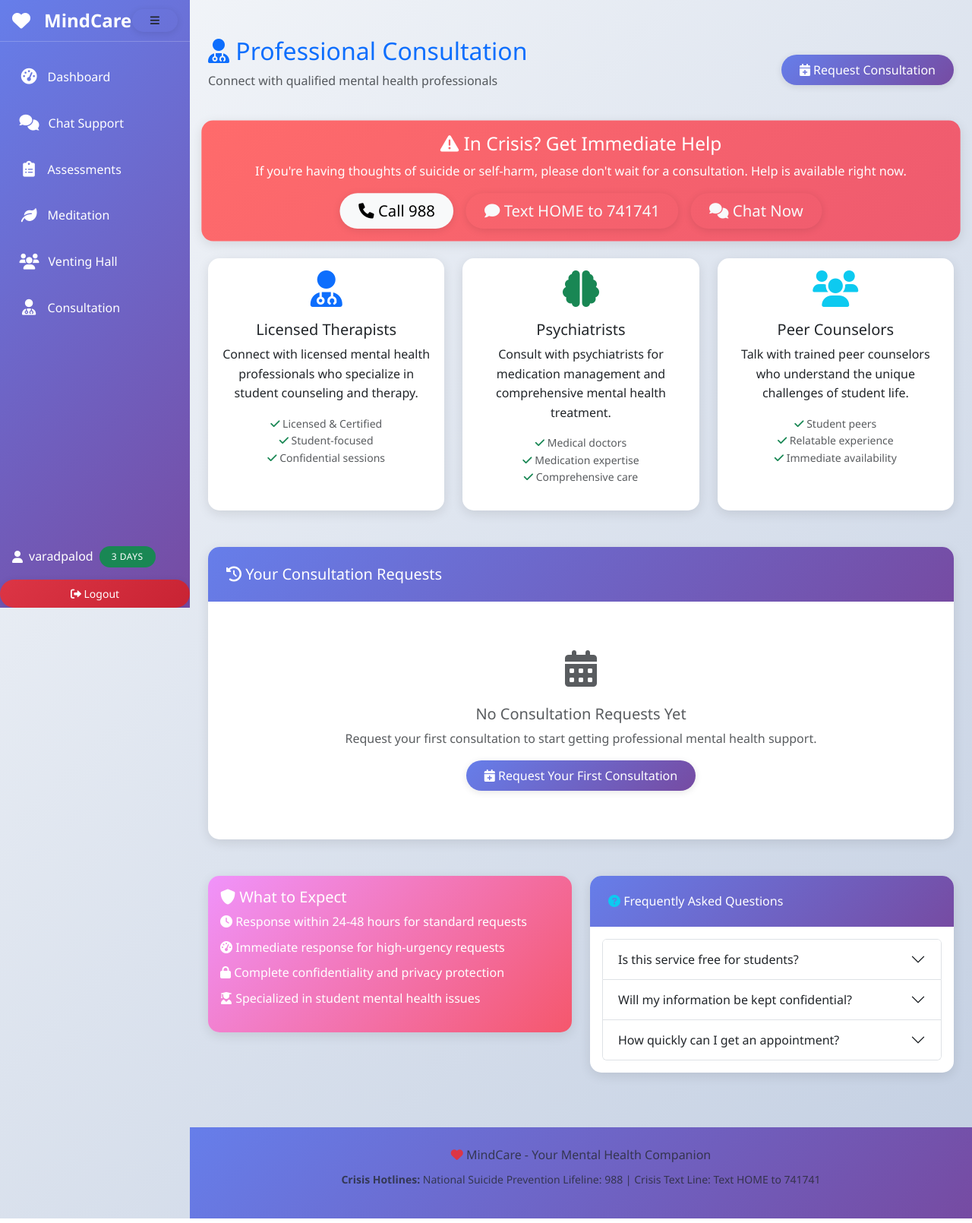
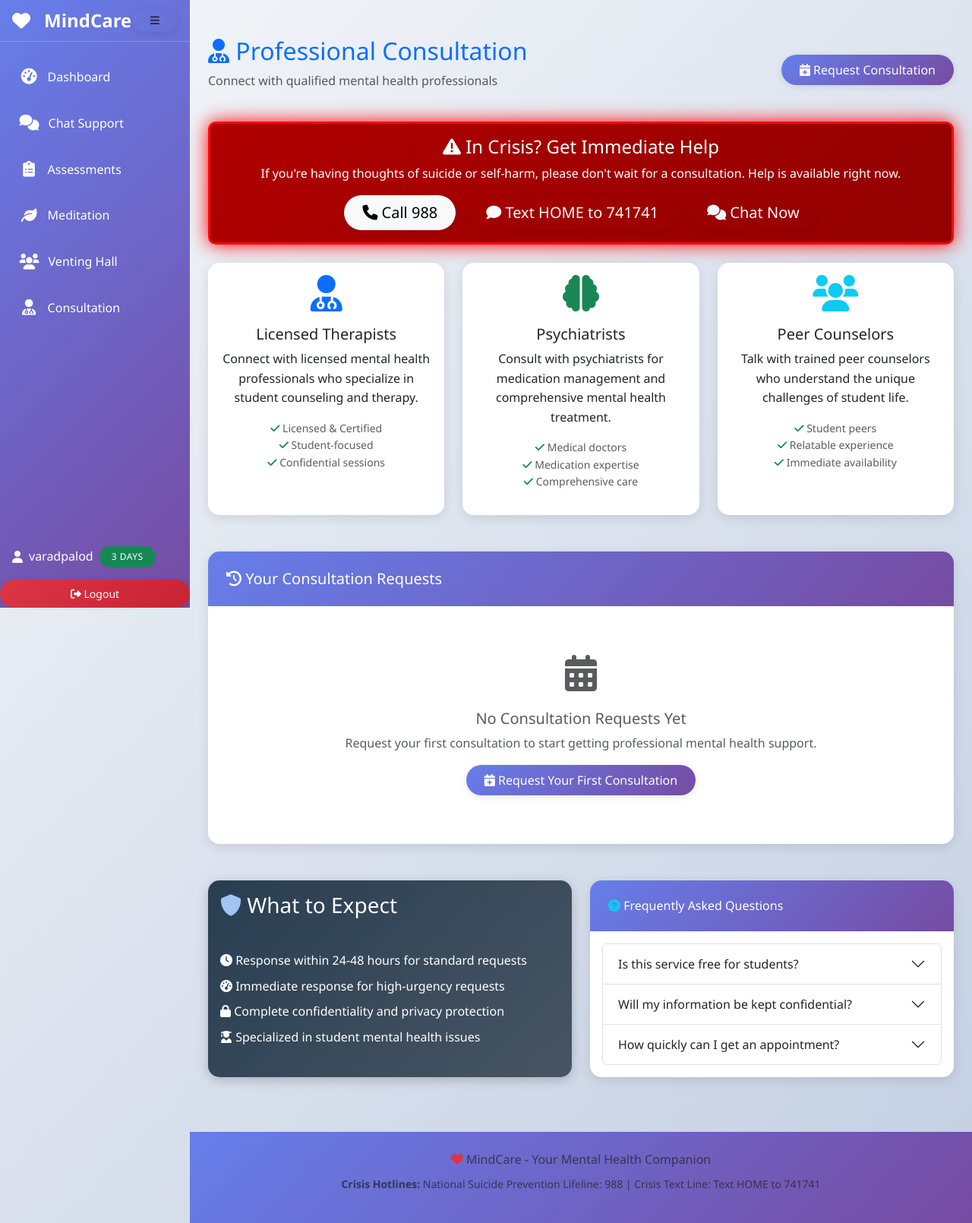
Before and after one commit to SarangRao20/SIH-MentalHealth, a Flask app: page /consultation in a window 1280 px wide. Shown: the whole page at 76% size. Run offline with Flask 3, Linux system fonts and the light colour scheme; a user stored in the database is signed in.

Commit message:
sos scheme fix

```diff
--- a/templates/consultation.html
+++ b/templates/consultation.html
@@ -26,10 +26,15 @@
 }
 
 .professional-card {
-    background: linear-gradient(135deg, #f093fb 0%, #f5576c 100%);
-    color: white;
+    background: linear-gradient(135deg, #283e51 0%, #485563 100%); /* dark blue-gray tone */
+    color: #fff;
     border: none;
     border-radius: 15px;
+    box-shadow: 0 4px 15px rgba(0,0,0,0.2);
+}
+
+.professional-card .card-title i {
+    color: #a3c4f3; /* soft blue for icons */
 }
 
 .status-pending { color: #ffc107; }
@@ -37,11 +42,18 @@
 .status-completed { color: #28a745; }
 
 .crisis-banner {
-    background: linear-gradient(135deg, #ff6b6b 0%, #ee5a6f 100%);
-    color: white;
+    background: linear-gradient(135deg, #b00000 0%, #920101 100%);
+    color: #fff;
     border: none;
-    border-radius: 15px;
-    animation: pulse 2s infinite;
+    border-radius: 10px;
+    animation: sosPulse 1.5s infinite;
+    border: 3px solid #fc0707;
+}
+
+@keyframes sosPulse {
+    0% { box-shadow: 0 0 10px rgba(255,0,0,0.6); }
+    50% { box-shadow: 0 0 25px rgba(255,0,0,1); }
+    100% { box-shadow: 0 0 10px rgba(255,0,0,0.6); }
 }
 
 @keyframes pulse {
@@ -242,13 +254,13 @@
     </div>
 
     <!-- Information Section -->
-    <div class="row mt-5">
-        <div class="col-md-6">
-            <div class="card professional-card">
-                <div class="card-body">
-                    <h5 class="card-title">
+    <div class="row mt-5 align-items-stretch" >
+        <div class="col-md-6 d-flex">
+            <div class="card professional-card h-100 w-100 d-flex flex-column">
+                <div class="card-body d-flex flex-column justify-content-between">
+                    <h3 class="card-title">
                         <i class="fas fa-shield-alt"></i> What to Expect
-                    </h5>
+                    </h3>
                     <ul class="list-unstyled">
                         <li class="mb-2">
                             <i class="fas fa-clock"></i>
@@ -271,8 +283,8 @@
             </div>
         </div>
 
-        <div class="col-md-6">
-            <div class="card">
+        <div class="col-md-6 d-flex">
+            <div class="card h-100 w-100">
                 <div class="card-header">
                     <h6 class="card-title mb-0">
                         <i class="fas fa-question-circle text-info"></i> Frequently Asked Questions
```
Also changed, not shown: instance/mental_health.db.
